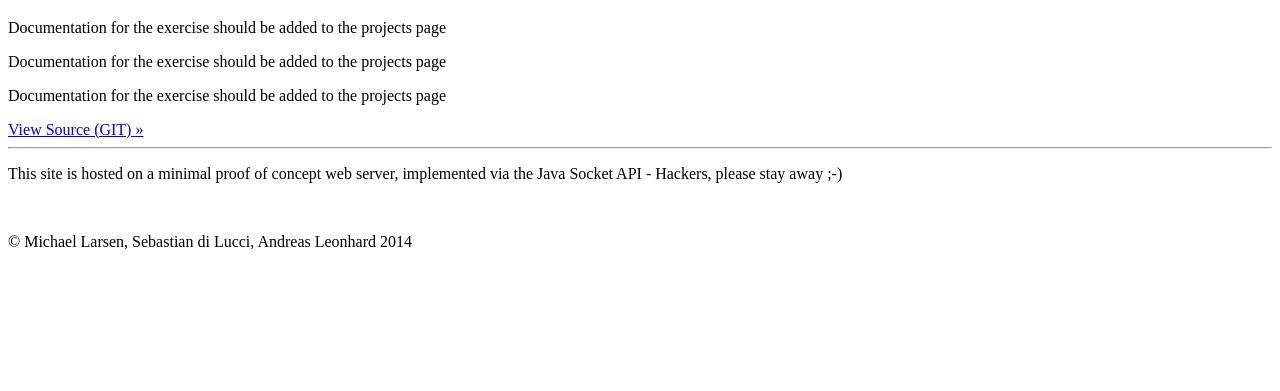
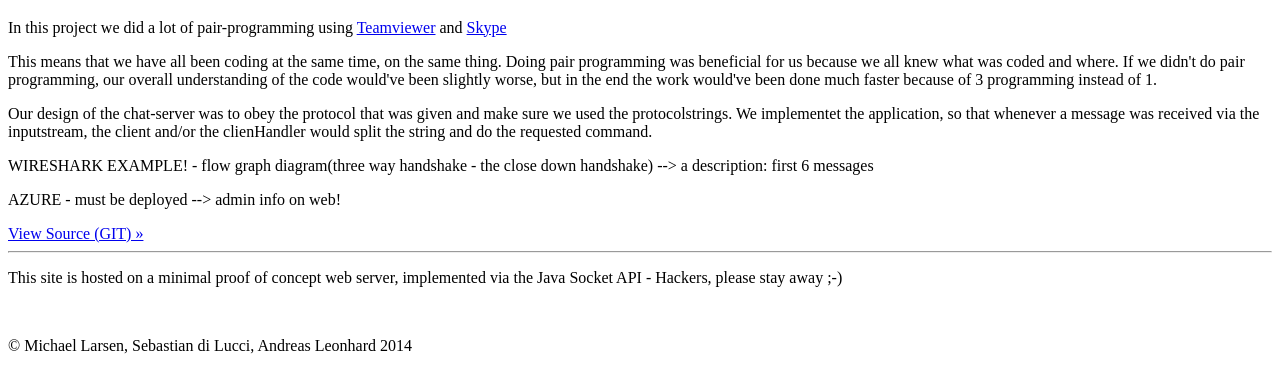
Before and after one commit to dilucci/CA_1_chat_server_client, a plain HTML site: page public/CA-home.html in a window 1280 px wide. Shown: the part 361-752 px from the top of the page. Drawn offline with Linux system fonts and the light colour scheme.

Commit message:
Skrevet lidt documentation

```diff
--- a/public/CA-home.html
+++ b/public/CA-home.html
@@ -23,9 +23,12 @@
 	<a href="pages/CA_1_chat_server_client.jar">Get the Chat Client &#187</a>
 
 	<h1>Documentation</h1>
-	<p>Documentation for the exercise should be added to the projects page</p>
-	<p>Documentation for the exercise should be added to the projects page</p>
-	<p>Documentation for the exercise should be added to the projects page</p>
+	<p>In this project we did a lot of pair-programming using <a href="http://www.teamviewer.com/da/index.aspx">Teamviewer</a> and <a href="http://www.skype.com/da/">Skype</a></p>
+	<p>This means that we have all been coding at the same time, on the same thing. Doing pair programming was beneficial for us because we all knew what was coded and where.
+	If we didn't do pair programming, our overall understanding of the code would've been slightly worse, but in the end the work would've been done much faster because of 3 programming instead of 1.</p>
+	<p>Our design of the chat-server was to obey the protocol that was given and make sure we used the protocolstrings. We implementet the application, so that whenever a message was received via the inputstream, the client and/or the clienHandler would split the string and do the requested command.</p>
+	<p>WIRESHARK EXAMPLE! - flow graph diagram(three way handshake - the close down handshake) --> a description: first 6 messages</p>
+	<p>AZURE - must be deployed --> admin info on web!</p>
 
 	<a href="https://github.com/foosah/CA_1_chat_server_client">View Source (GIT) &#187</a>
 	<hr>
```
